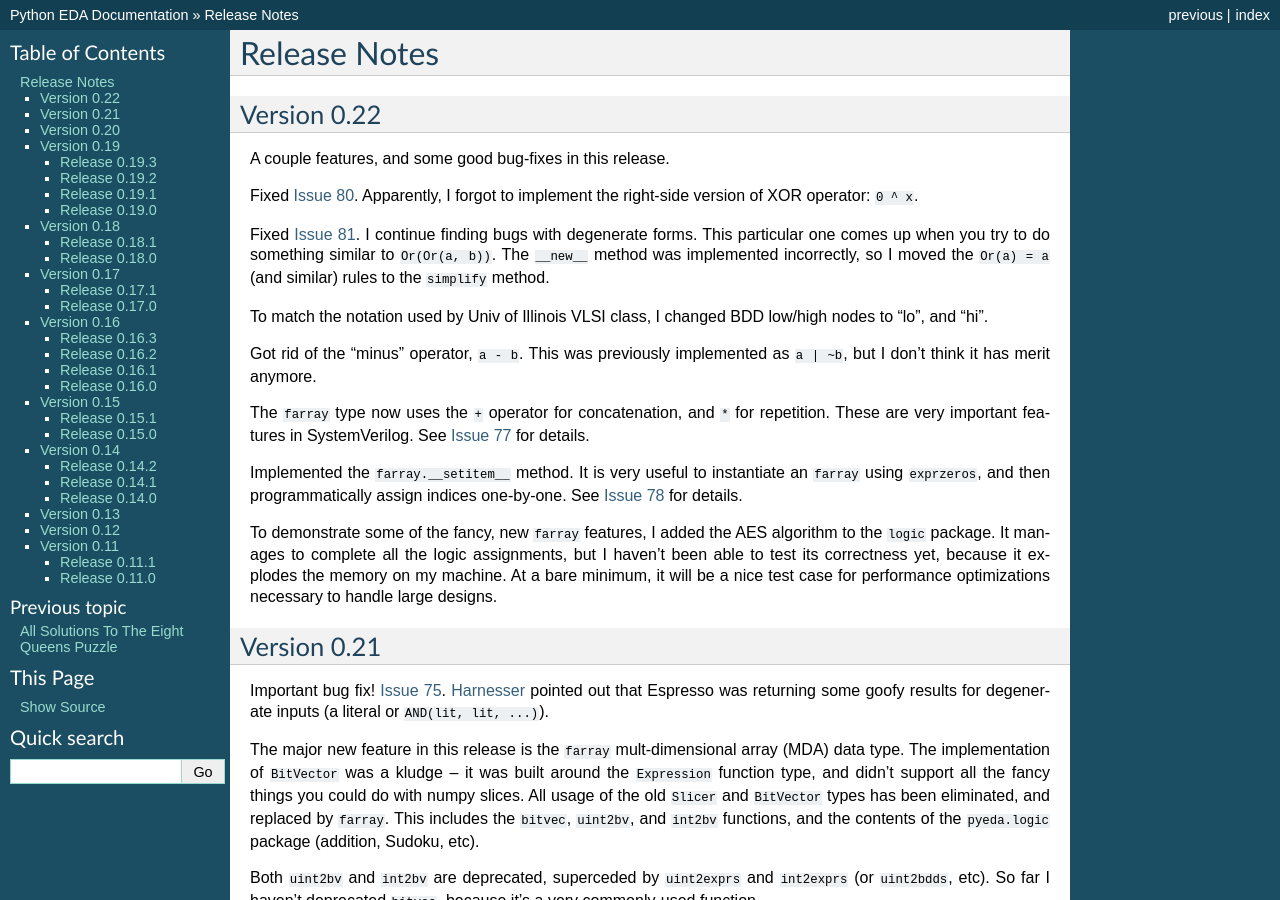
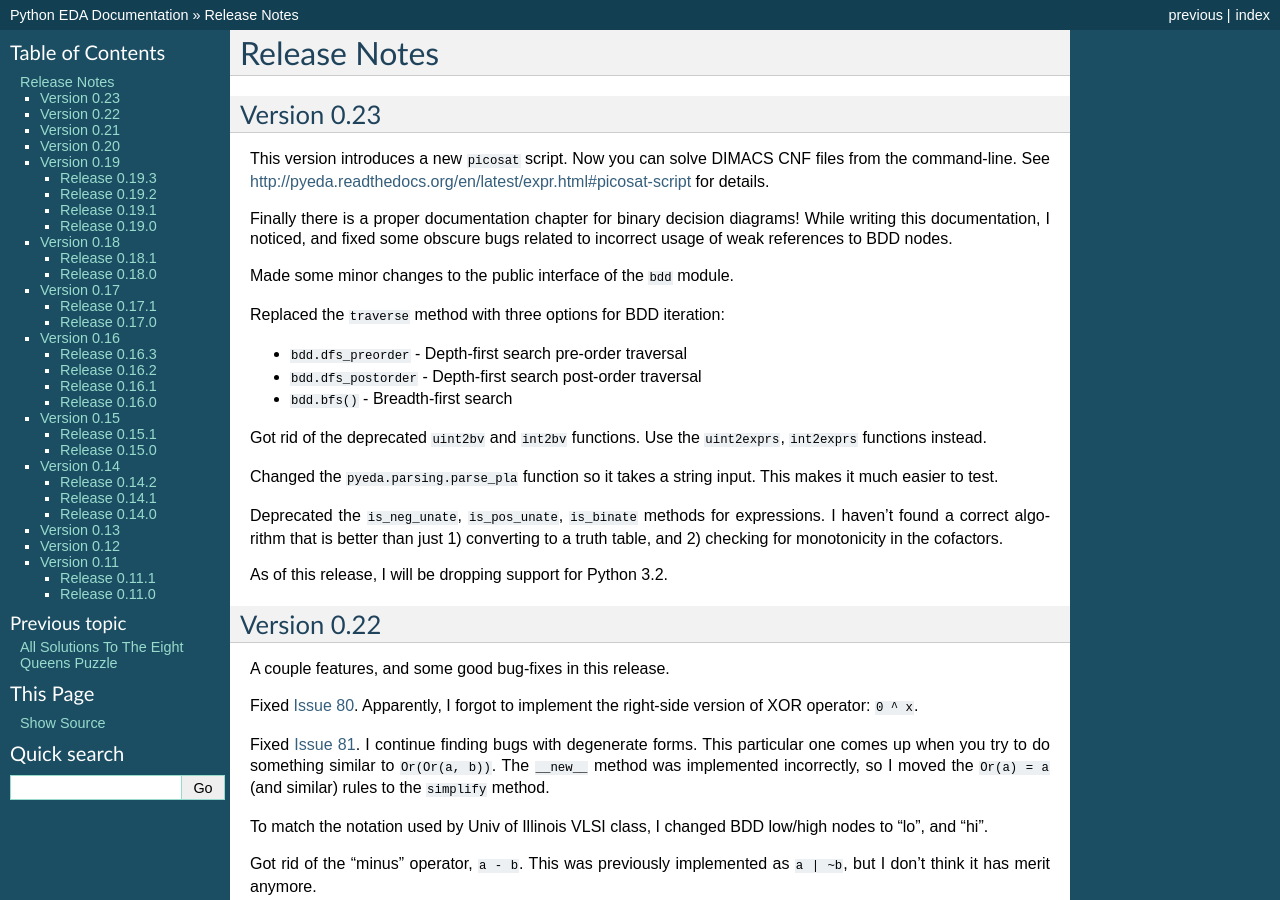
Before and after one commit to cjdrake/pyeda, a Sphinx documentation site: the page built from doc/source/relnotes.rst, in a window 1280 px wide and 900 px high. Built offline with Sphinx 7.4.7, drawn with Linux system fonts in a browser that asks for light colours.

Commit message:
Add version 0.23 release notes

```diff
--- a/doc/source/relnotes.rst
+++ b/doc/source/relnotes.rst
@@ -3,6 +3,40 @@
 *****************
   Release Notes
 *****************
+
+Version 0.23
+============
+
+This version introduces a new ``picosat`` script.
+Now you can solve DIMACS CNF files from the command-line.
+See http://pyeda.readthedocs.org/en/latest/expr.html#picosat-script
+for details.
+
+Finally there is a proper documentation chapter for binary decision diagrams!
+While writing this documentation,
+I noticed, and fixed some obscure bugs related to incorrect usage of weak
+references to BDD nodes.
+
+Made some minor changes to the public interface of the ``bdd`` module.
+
+Replaced the ``traverse`` method with three options for BDD iteration:
+
+* ``bdd.dfs_preorder`` - Depth-first search pre-order traversal
+* ``bdd.dfs_postorder`` - Depth-first search post-order traversal
+* ``bdd.bfs()`` - Breadth-first search
+
+Got rid of the deprecated ``uint2bv`` and ``int2bv`` functions.
+Use the ``uint2exprs``, ``int2exprs`` functions instead.
+
+Changed the ``pyeda.parsing.parse_pla`` function so it takes a string input.
+This makes it much easier to test.
+
+Deprecated the ``is_neg_unate``, ``is_pos_unate``, ``is_binate``
+methods for expressions.
+I haven't found a correct algorithm that is better than just 1) converting
+to a truth table, and 2) checking for monotonicity in the cofactors.
+
+As of this release, I will be dropping support for Python 3.2.
 
 Version 0.22
 ============
```
